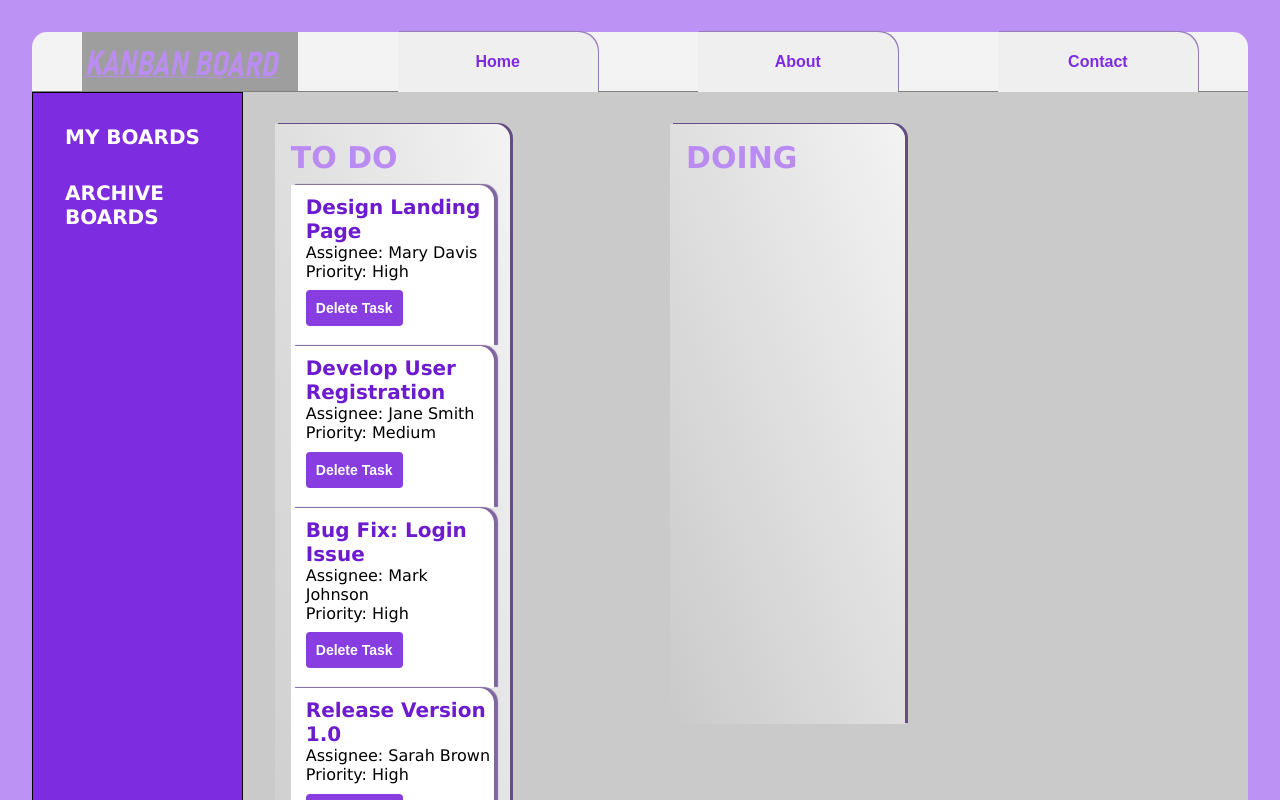
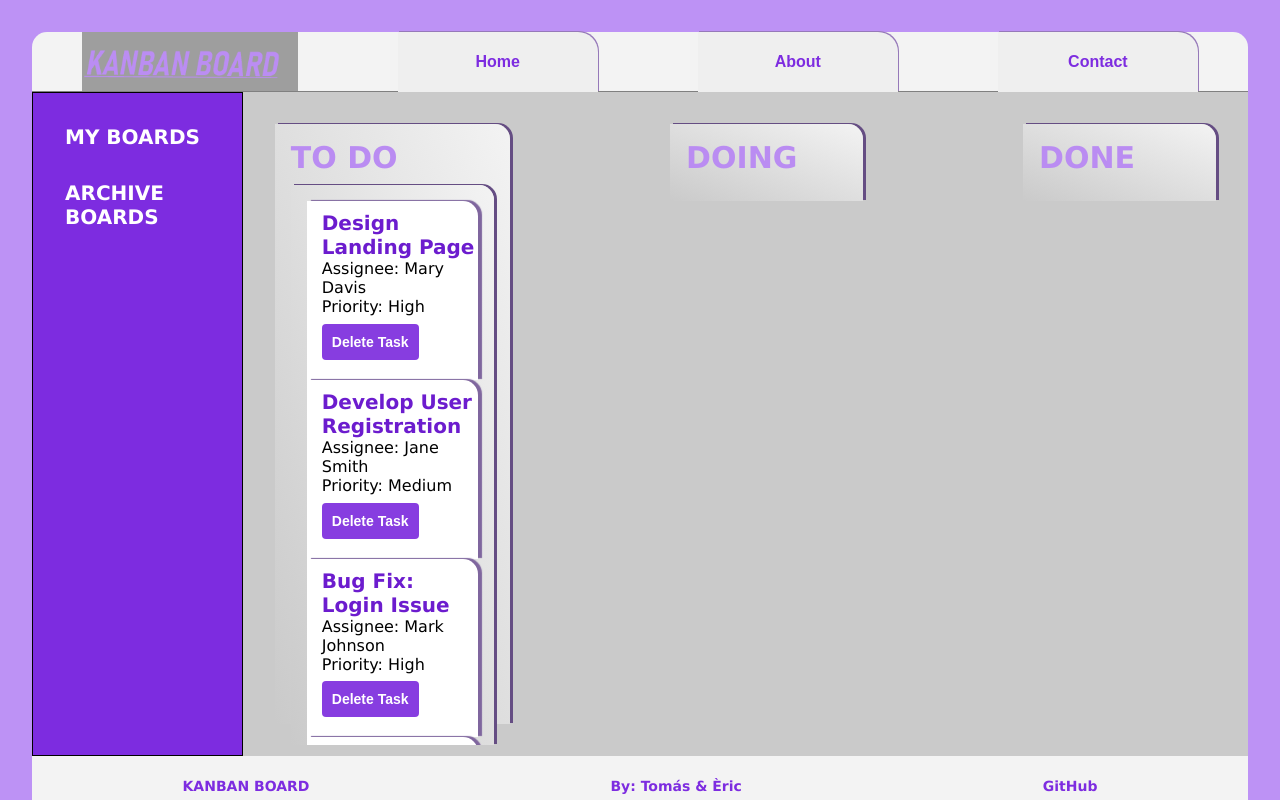
Before and after one commit to Violinistapirata/Kanban-Board, a React (Vite) app in the folder Kanban-Board/: page / in a window 1280 px wide. Shown: the top 800 px of the page. Built offline with nearby package versions, Linux system fonts and the light colour scheme; grey boxes are pictures that could not be loaded.

Commit message:
working in scroll bar

```diff
--- a/Kanban-Board/src/components/CurrentBoard.css
+++ b/Kanban-Board/src/components/CurrentBoard.css
@@ -1,38 +1,48 @@
-
-h1{
-    color:#ba8cf2;
+h1 {
+  color: #ba8cf2;
   padding-bottom: 10px;
   font-size: 30px;
-
 }
-
 
 .current-board-container {
   padding: 2rem;
-
   width: 100%;
   display: flex;
   justify-content: start;
   align-items: start;
-    flex-wrap: wrap;
   gap: 10rem;
   background-color: #cacaca;
 
+  .task-scroll {
+    width: 100%;
+    height: 70vh;
+    overflow-y: scroll;
+  }
 
+  .task-scroll::-webkit-scrollbar {
+    width: 10px;
+    }
+    /*
+    .task-scroll::-webkit-scrollbar-track {
+        background-color: #cacaca;
+        border-radius: 15px;
+    } */
+  .task-scroll::-webkit-scrollbar-thumb {
+    background-color: #9b9b9b;
+    border-radius: 15px;
+  }
 
   div {
-        min-height: 75vh;
+    max-height: 75vh;
     padding: 1rem;
-        background: linear-gradient(to bottom left,#f3f3f3,#cacaca);
+    background: linear-gradient(to bottom left, #f3f3f3, #cacaca);
     box-shadow: 3px -1px 0px #654d83;
     border-top-right-radius: 15px;
     /* border: 1px solid red; */
     width: 25%;
   }
 
-
-    button{
-
+  button {
     background-color: #873de0;
     color: white;
     padding-top: 2%;
@@ -44,8 +54,5 @@ h1{
     cursor: pointer;
     font-size: 14px;
     font-weight: bold;
-
-
-
   }
 }
--- a/Kanban-Board/src/components/CurrentBoard.jsx
+++ b/Kanban-Board/src/components/CurrentBoard.jsx
@@ -13,11 +13,13 @@ function CurrentBoard({ taskList, setTaskList }) {
     <div className="current-board-container">
         <div>
             <h1>TO DO</h1>
-            <List
-                taskList={taskList}
-                setTaskList={setTaskList}
-                setShowCreateTaskForm={setShowCreateTaskForm}
-            />
+            <div className="task-scroll">
+                <List
+                    taskList={taskList}
+                    setTaskList={setTaskList}
+                    setShowCreateTaskForm={setShowCreateTaskForm}
+                />
+            </div>
         </div>
         <div>
             <h1>DOING</h1>
--- a/Kanban-Board/src/components/List.jsx
+++ b/Kanban-Board/src/components/List.jsx
@@ -1,13 +1,14 @@
 // COMPONENTS
 import Task from "./Task";
+import './List.css'
 
 
 function List({ taskList, setTaskList, setShowCreateTaskForm }) {
 
   return (
     <>
-      {taskList.length > 0 && taskList.map((task) => <Task key={task.id} task={task} taskList={taskList} setTaskList={setTaskList} />
-      )}
+        {taskList.length > 0 && taskList.map((task) => <Task key={task.id} task={task} taskList={taskList} setTaskList={setTaskList} />
+        )}
       <br/>
       <button className="add-task-button" onClick={()=>setShowCreateTaskForm(true)}>Add Task</button>
     </>
```
Also changed, not shown: Kanban-Board/src/components/List.css (line endings or trailing spaces). Lines whose indentation alone changed are shown as unchanged.
